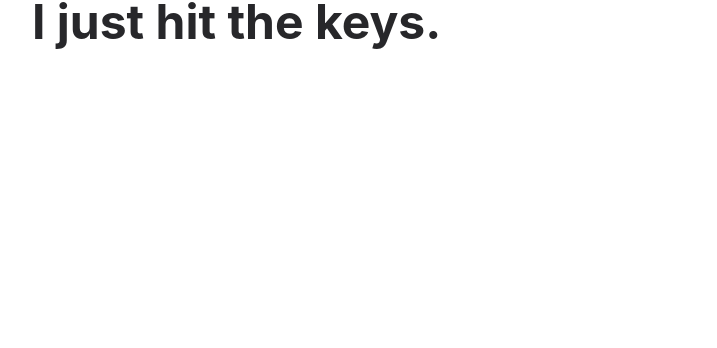
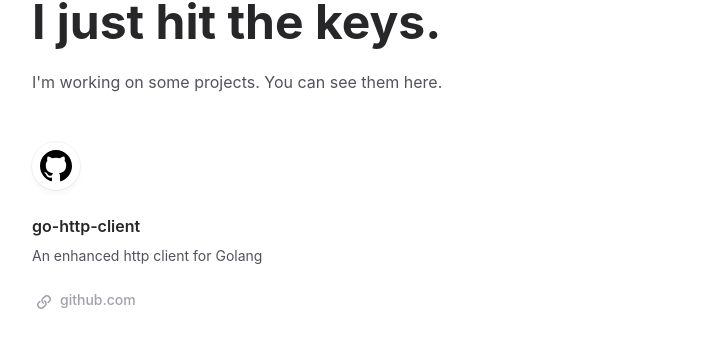
Before and after one commit to bozd4g/web, a Next.js app: page /projects in a window 1280 px wide. Shown: the part 202-550 px from the top of the page, without its empty margins (144-861 px from the left). Built offline with nearby package versions, Linux system fonts and the light colour scheme; no server answers; what use-http would draw is missing.

Commit message:
Implement projects page

```diff
--- a/pages/projects.tsx
+++ b/pages/projects.tsx
@@ -1,8 +1,24 @@
+import useSWR from "swr";
 import Content from "../components/content";
 import Layout from "../components/layout";
+import ProjectCard from "../components/project-card";
+import Spinner from "../components/spinner";
 import Text from "../components/typography";
+import { ProjectDto } from "./api/projects";
 
-const PostsPage = () => {
+const fetcher = async (url) => {
+  const response = await fetch(url);
+  const data = await response.json();
+  if (response.ok) {
+    return data;
+  }
+
+  throw new Error(data.error);
+};
+
+const ProjectsPage = () => {
+  const { data, error } = useSWR("/api/projects", fetcher);
+
   return (
     <Layout title="projects">
       <Content>
@@ -12,9 +28,30 @@ const PostsPage = () => {
         >
           I just hit the keys.
         </Text>
+        <Text variant="p" className="mt-6 text-base text-zinc-600 max-w-2xl">
+          I'm working on some projects. You can see them here.
+        </Text>
+
+        {error && <p className="mt-5">Failed to load projects.</p>}
+        {!error && !data ? (
+          <Spinner layout="center" />
+        ) : (
+          <ul
+            role="list"
+            className="mt-[3em] grid grid-cols-1 gap-x-12 gap-y-16 sm:grid-cols-2 lg:grid-cols-3"
+          >
+            {data.map((project: ProjectDto) => {
+              return (
+                <li key={project.id} className="group relative flex flex-col items-start">
+                  <ProjectCard {...project} />
+                </li>
+              );
+            })}
+          </ul>
+        )}
       </Content>
     </Layout>
   );
 };
 
-export default PostsPage;
+export default ProjectsPage;
```
